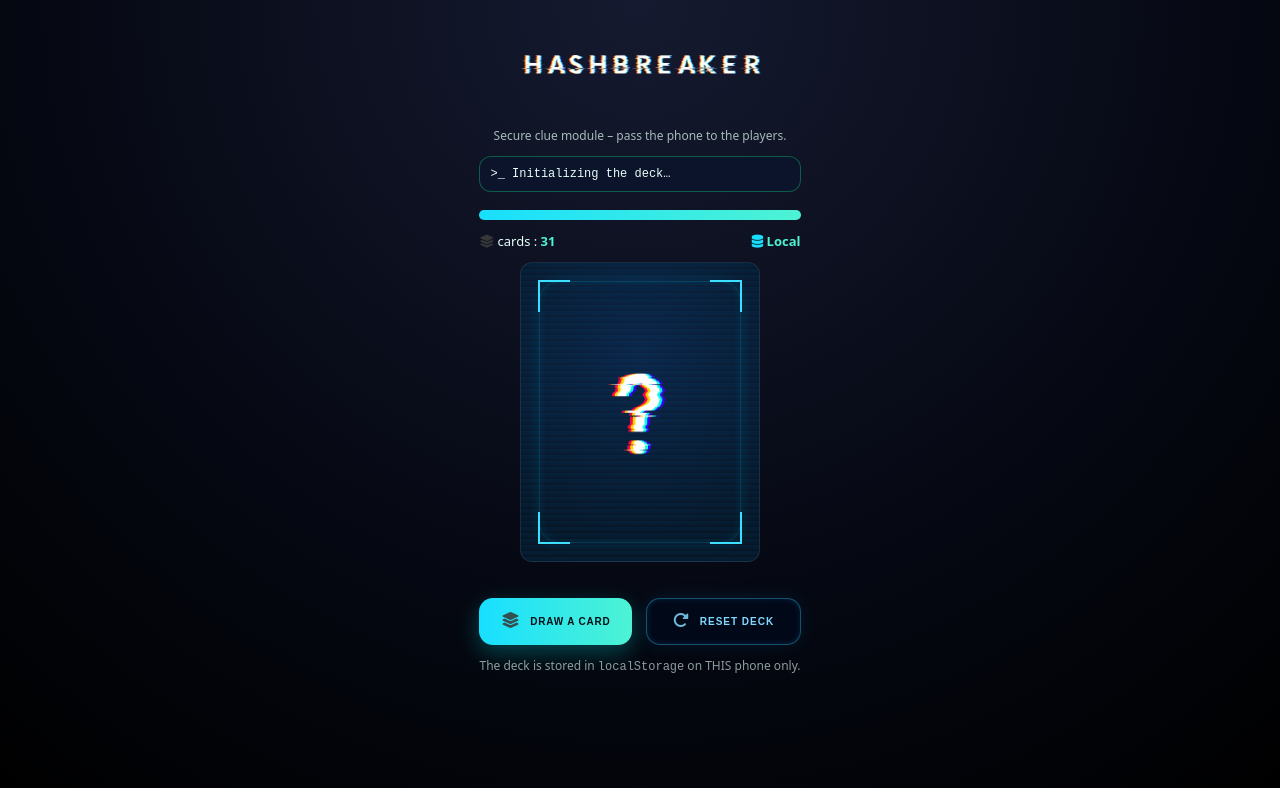
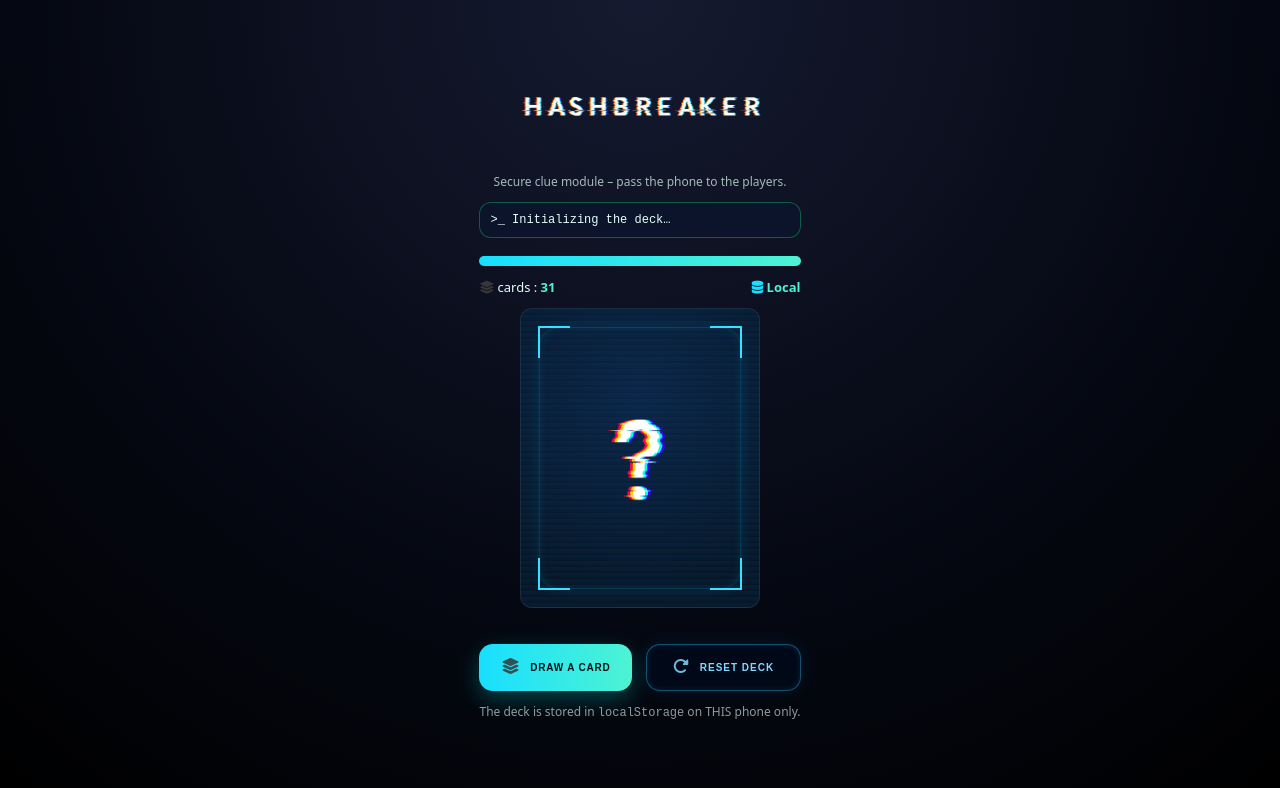
Before and after one commit to clemco23/hashbreaker, a plain HTML site: page index.html in a window 1280 px wide. Drawn offline with Linux system fonts and the light colour scheme.

```diff
--- a/index.html
+++ b/index.html
@@ -24,15 +24,16 @@
 
     <div class="app">
         <div class="content">
-            <div class="container-logo">
-                <img src="img/logo.png" class="logo" alt="logo" width="270px">
+            <!-- <div class="container-logo">
 
-            </div>
+
+            </div> -->
 
             <div class="title-area">
 
 
                 <div class="title-text">
+                    <img src="img/logo.png" class="logo" alt="logo" width="270px">
                     <p>Secure clue module – pass the phone to the players.</p>
                 </div>
             </div>
--- a/style.css
+++ b/style.css
@@ -149,6 +149,18 @@
   color: var(--accent);
   text-transform: uppercase;
 }
+
+.title-text {
+    display: flex;
+    flex-direction: column;
+    align-items: center;
+    gap: 4px;   /* contrôle l’espace entre le logo et le texte */
+}
+
+.logo {
+    margin-top: 0; /* IMPORTANT : supprimer l’ancien -88px */
+}
+
 
 .title-text p {
   font-size: 12px;
```
